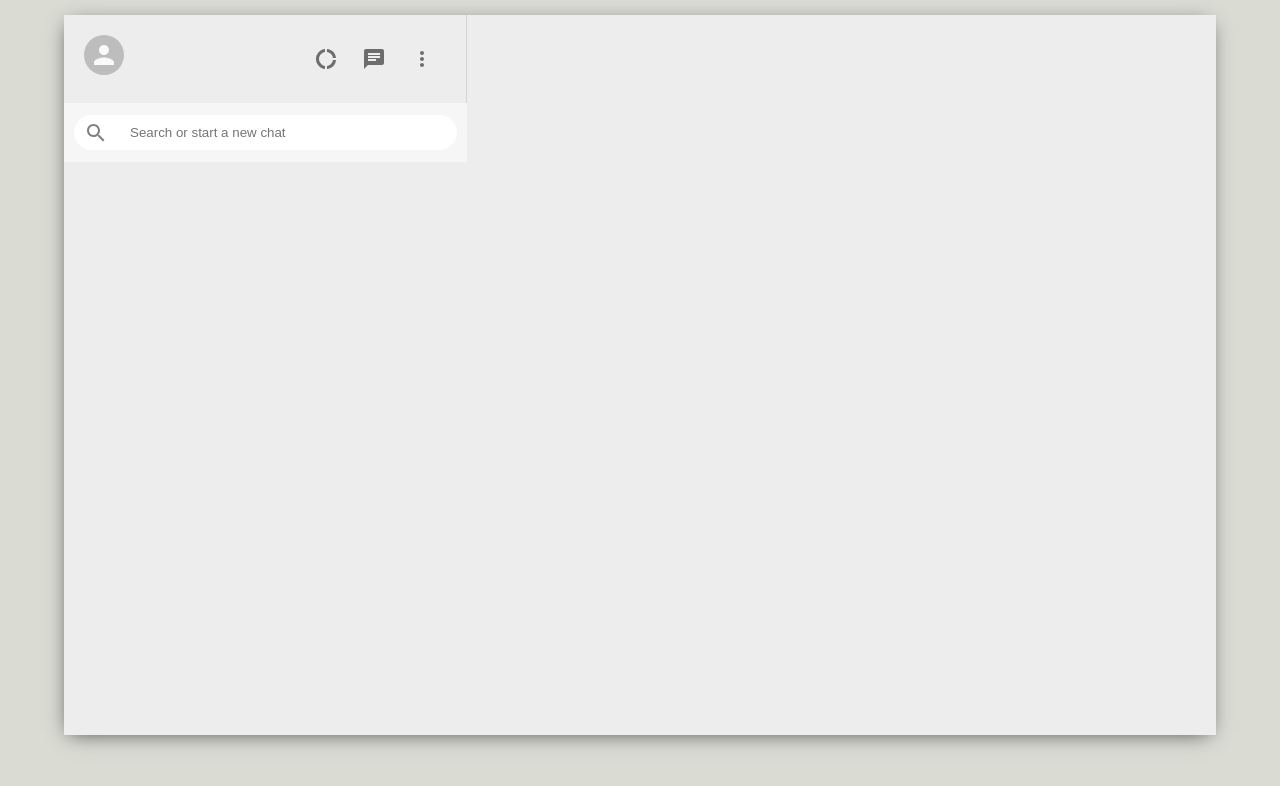
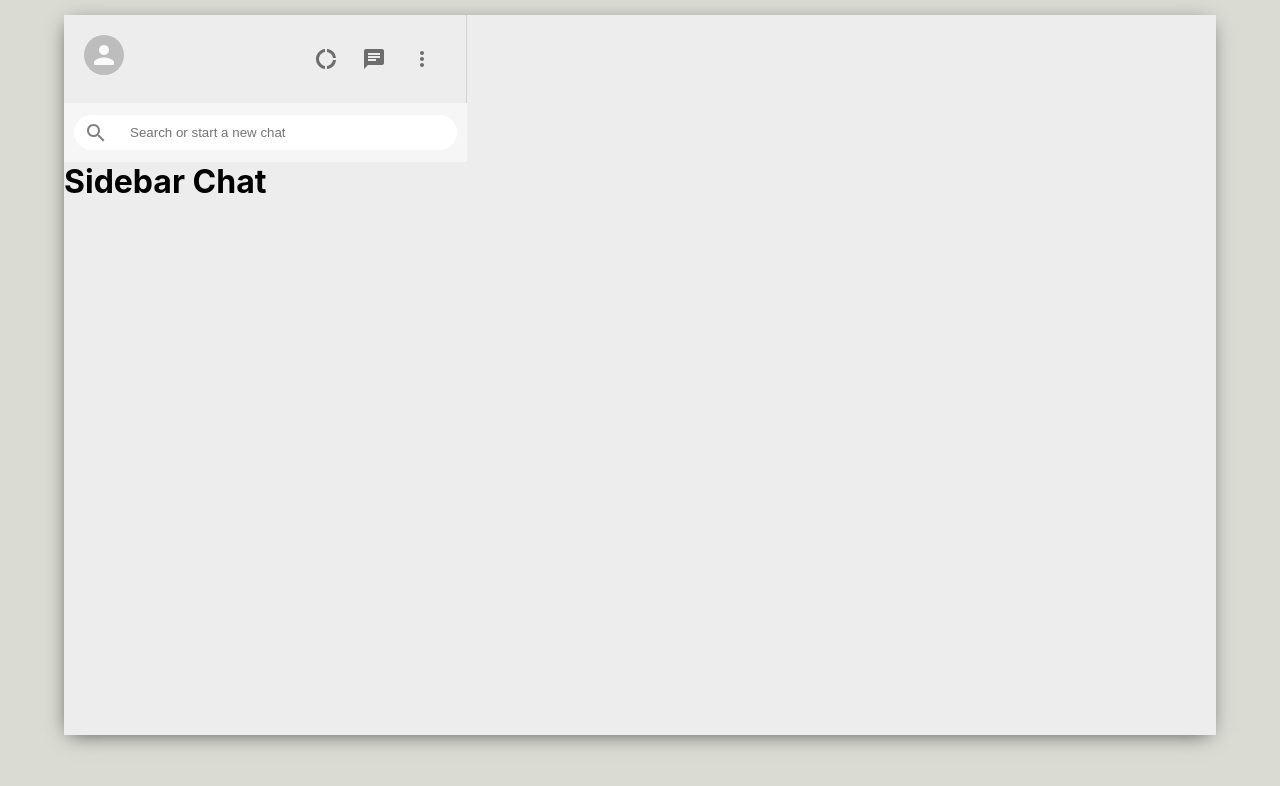
Before and after one commit to Ibtid/whatsapp-clone, a React (Create React App) app: page / in a window 1280 px wide. Shown: the top 786 px of the page. Built offline with nearby package versions, Linux system fonts and the light colour scheme.

Commit message:
will start side bar chat

```diff
--- a/src/Sidebar.js
+++ b/src/Sidebar.js
@@ -24,7 +24,7 @@ const Sidebar = () => {
                 </div>
             </div>
             <div className="sidebar__chats">
-
+                <h1>Sidebar Chat</h1>
             </div>
         </div>
     )
```
